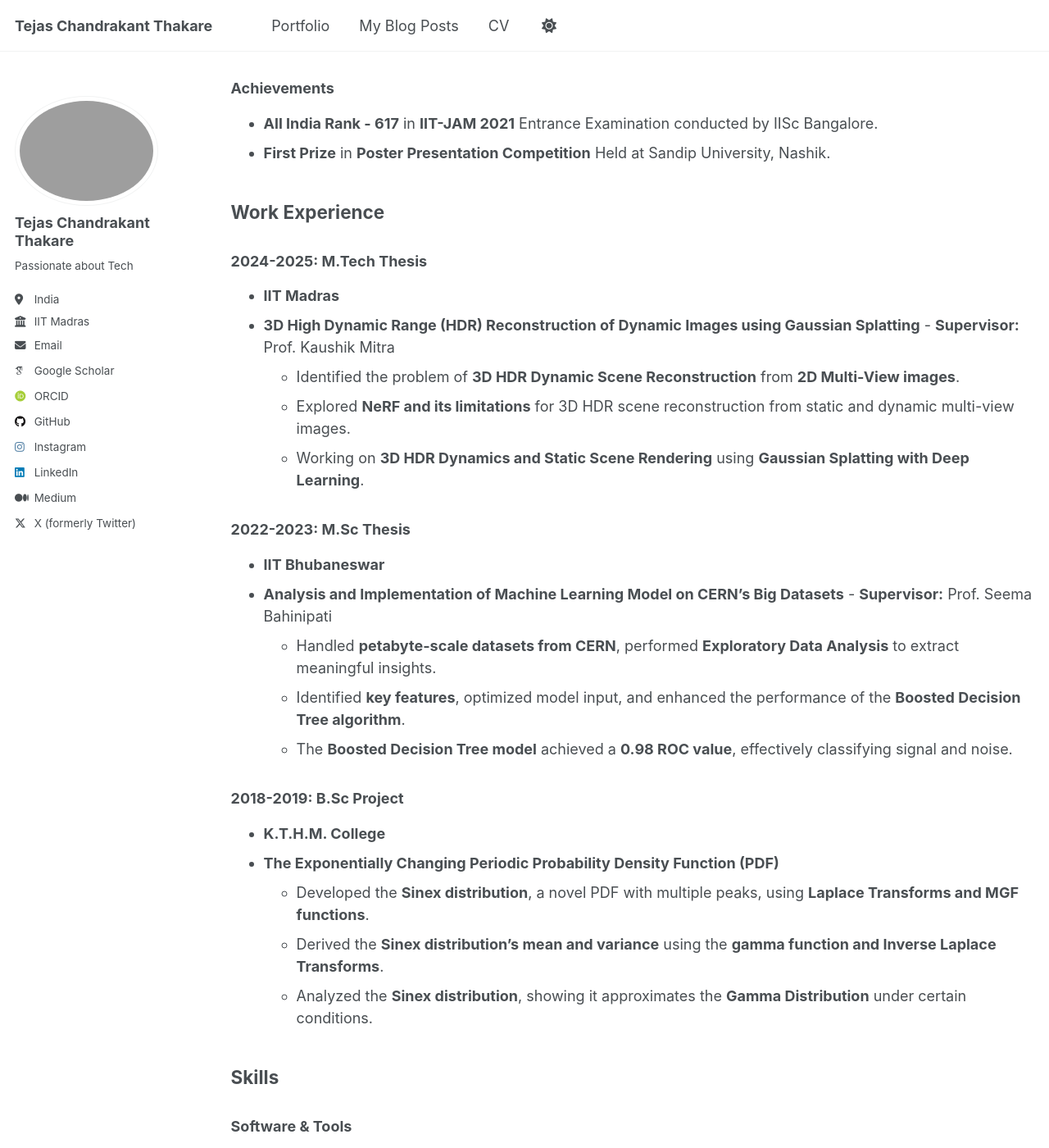
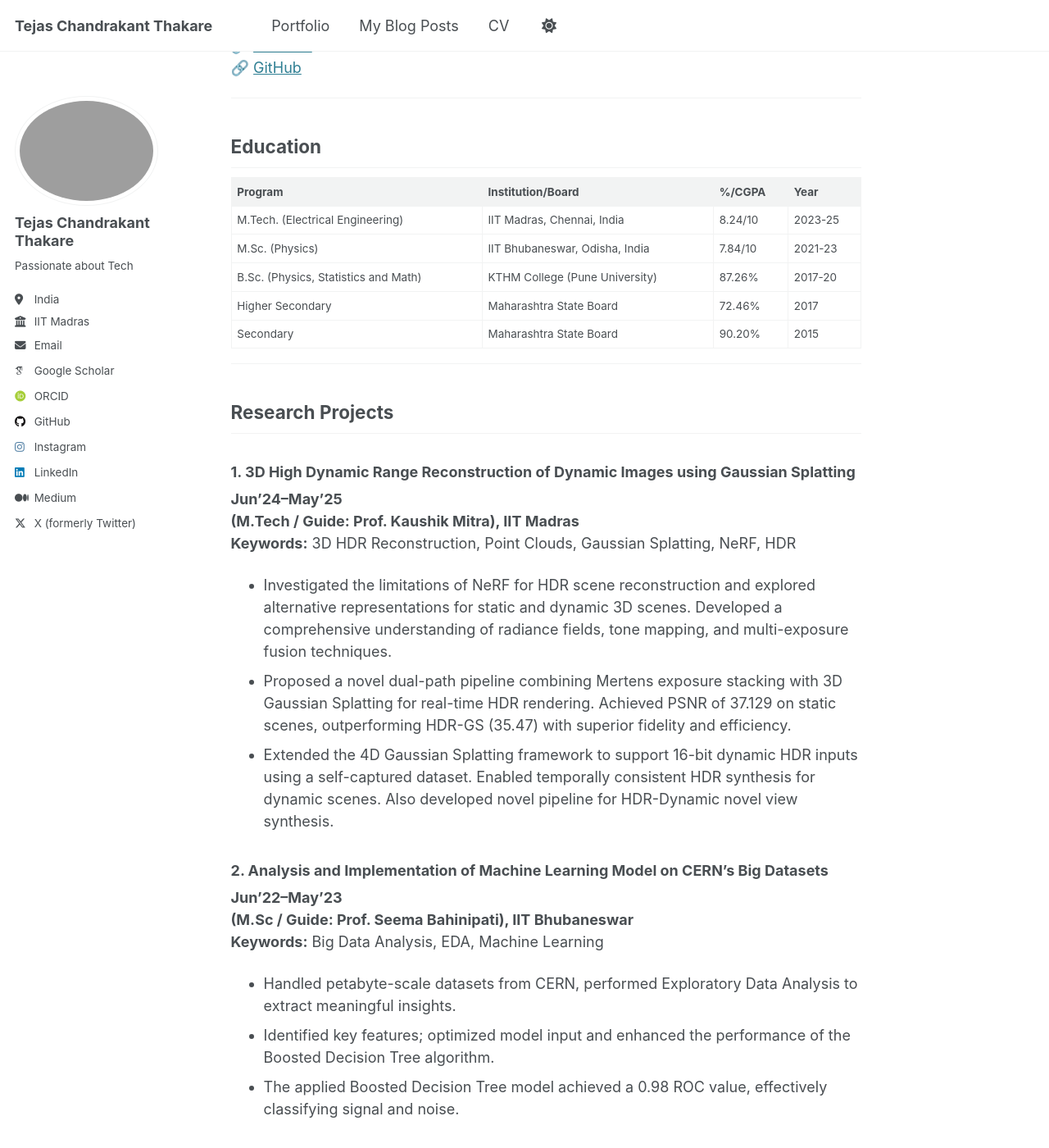
Before and after one commit to TejasCThakare/tejascthakare.github.io, a Jekyll site: the page built from _pages/cv.md, in a window 1280 px wide and 1400 px high, scrolled down 255 px. Shown: the whole window at 82% size. Built offline with Jekyll 4.4.1, drawn with Linux system fonts in a browser that asks for light colours; some web fonts are replaced; our own code applies the rules of GitHub Pages for plain Markdown files; some of the changed text lies outside the part shown.

Commit message:
Update cv.md

```diff
--- a/_pages/cv.md
+++ b/_pages/cv.md
@@ -1,126 +1,137 @@
+# Tejas Chandrakant Thakare
+
+**Indian Institute of Technology Madras**
+Chennai, Tamil Nadu, India
+📞 +91-8796784098
+📧 tejas2iitmadras@gmail.com
+🔗 [LinkedIn](https://www.linkedin.com/in/tejas-t-722758204)
+🔗 [GitHub](https://www.github.com/TejasCThakare)
+
 ---
-layout: archive
-title: "CV"
-permalink: /cv/
-author_profile: true
-redirect_from:
-  - /resume
----
-
-{% include base_path %}
 
 ## Education
 
-* **M.Tech in Electrical Engineering**, Indian Institute of Technology (IIT) Madras, 2023-2025
-* **M.Sc in Physics**, Indian Institute of Technology (IIT) Bhubaneswar, 2021-2023
-* **B.Sc in Physics, Mathematics, and Statistics**, KTHM College (Pune University), 2017-2020
+| Program                                 | Institution/Board                   | %/CGPA   | Year     |
+|-----------------------------------------|-------------------------------------|----------|----------|
+| M.Tech. (Electrical Engineering)        | IIT Madras, Chennai, India          | 8.24/10  | 2023-25  |
+| M.Sc. (Physics)                         | IIT Bhubaneswar, Odisha, India      | 7.84/10  | 2021-23  |
+| B.Sc. (Physics, Statistics and Math)    | KTHM College (Pune University)      | 87.26%   | 2017-20  |
+| Higher Secondary                        | Maharashtra State Board             | 72.46%   | 2017     |
+| Secondary                               | Maharashtra State Board             | 90.20%   | 2015     |
 
+---
 
-### Achievements
-* **All India Rank - 617** in **IIT-JAM 2021** Entrance Examination conducted by IISc Bangalore.
-* **First Prize** in **Poster Presentation Competition** Held at Sandip University, Nashik.
+## Research Projects
 
+### 1. 3D High Dynamic Range Reconstruction of Dynamic Images using Gaussian Splatting
+**Jun’24–May’25**
+**(M.Tech / Guide: Prof. Kaushik Mitra), IIT Madras**
+**Keywords:** 3D HDR Reconstruction, Point Clouds, Gaussian Splatting, NeRF, HDR
 
-## Work Experience
+- Investigated the limitations of NeRF for HDR scene reconstruction and explored alternative representations for static and dynamic 3D scenes. Developed a comprehensive understanding of radiance fields, tone mapping, and multi-exposure fusion techniques.
+- Proposed a novel dual-path pipeline combining Mertens exposure stacking with 3D Gaussian Splatting for real-time HDR rendering. Achieved PSNR of 37.129 on static scenes, outperforming HDR-GS (35.47) with superior fidelity and efficiency.
+- Extended the 4D Gaussian Splatting framework to support 16-bit dynamic HDR inputs using a self-captured dataset. Enabled temporally consistent HDR synthesis for dynamic scenes. Also developed novel pipeline for HDR-Dynamic novel view synthesis.
 
-### 2024-2025: M.Tech Thesis
-* **IIT Madras**
-* **3D High Dynamic Range (HDR) Reconstruction of Dynamic Images using Gaussian Splatting** - **Supervisor:** Prof. Kaushik Mitra
-  - Identified the problem of **3D HDR Dynamic Scene Reconstruction** from **2D Multi-View images**.
-  - Explored **NeRF and its limitations** for 3D HDR scene reconstruction from static and dynamic multi-view images.
-  - Working on **3D HDR Dynamics and Static Scene Rendering** using **Gaussian Splatting with Deep Learning**.
+### 2. Analysis and Implementation of Machine Learning Model on CERN’s Big Datasets
+**Jun’22–May’23**
+**(M.Sc / Guide: Prof. Seema Bahinipati), IIT Bhubaneswar**
+**Keywords:** Big Data Analysis, EDA, Machine Learning
 
-### 2022-2023: M.Sc Thesis
-* **IIT Bhubaneswar**
-* **Analysis and Implementation of Machine Learning Model on CERN’s Big Datasets** - **Supervisor:** Prof. Seema Bahinipati
-  - Handled **petabyte-scale datasets from CERN**, performed **Exploratory Data Analysis** to extract meaningful insights.
-  - Identified **key features**, optimized model input, and enhanced the performance of the **Boosted Decision Tree algorithm**.
-  - The **Boosted Decision Tree model** achieved a **0.98 ROC value**, effectively classifying signal and noise.
+- Handled petabyte-scale datasets from CERN, performed Exploratory Data Analysis to extract meaningful insights.
+- Identified key features; optimized model input and enhanced the performance of the Boosted Decision Tree algorithm.
+- The applied Boosted Decision Tree model achieved a 0.98 ROC value, effectively classifying signal and noise.
 
-### 2018-2019: B.Sc Project
-* **K.T.H.M. College**
-* **The Exponentially Changing Periodic Probability Density Function (PDF)**
-  - Developed the **Sinex distribution**, a novel PDF with multiple peaks, using **Laplace Transforms and MGF functions**.
-  - Derived the **Sinex distribution’s mean and variance** using the **gamma function and Inverse Laplace Transforms**.
-  - Analyzed the **Sinex distribution**, showing it approximates the **Gamma Distribution** under certain conditions.
+### 3. The Exponentially Changing Periodic Probability Density Function (PDF)
+**Nov’18–Mar’19**
+**(B.Sc), K.T.H.M. College**
+**Keywords:** Probability Distribution, Mathematical Statistics
 
-## Skills
+- Developed the Sinex distribution, a novel PDF with multiple peaks, using Laplace Transforms and MGF functions.
+- Derived the Sinex distribution’s mean and variance using the gamma function and Inverse Laplace Transforms.
+- Analyzed the Sinex distribution, showing it approximates the Gamma Distribution under certain conditions.
 
-### Software & Tools
-* Microsoft Excel, Microsoft PowerPoint, Microsoft Word, Power BI
-
-### Programming Languages
-* Python, SQL, C++, MATLAB
-
-### Libraries & Frameworks
-* Pandas, NumPy, Matplotlib, TensorFlow, Scikit-Learn, PyTorch, Keras, NLTK, spaCy, OpenCV
+---
 
 ## Personal Projects
 
-### **Lung Cancer Detection Using CNN**
-* Developed a **CNN for lung cancer classification**, achieving **92% validation accuracy** on microscopic lung images.
-* Achieved **97%, 87%, and 91% F1-scores** for three lung cancer types, demonstrating strong model performance.
-* Boosted efficiency with **regularization & augmentation**, achieving **92% macro-average precision, recall, & F1-score**.
+### Attention-Guided Hybrid Retinex for Low-Light Image Enhancement
+**Keywords:** Image Enhancement, Image Restoration, Vision (Targeted for publication)
+- Designed a deep learning model that enhances dark, low-light images via Retinex-based decomposition, illumination relighting, and fusion.
+- Integrated attention-guided illumination refinement and multi-scale residual learning for adaptive brightness correction and texture, color preservation.
+- Achieved 21+ PSNR and 0.8+ SSIM on LOL-v1 with a full PyTorch pipeline for training, inference, evaluation, and visual diagnostics.
 
-### **Autocorrect System**
-* Engineered an **autocorrect system** that enhances **text accuracy and user experience** by suggesting correct words.
-* Increased **data processing efficiency by 15%** by developing a **scalable Python script** for handling large text files.
-* Devised a **word variant production method** to provide accurate spelling corrections by generating possible words.
+### GAN-Based Multi-Exposure Prediction for HDR Imaging
+**Keywords:** Generative Model, Deep Learning, CNN, HDR
+- Developed a GAN-based model to predict a full 5-level multi-exposure image stack from a single LDR input.
+- Designed a convolutional encoder–decoder generator to synthesize photorealistic exposure variations that simulate real-world camera bracketing.
+- Integrated a PatchGAN-style discriminator to assess global structure and local texture consistency.
 
-### **Movie Recommendation System**
-* Built a **content-based movie recommendation system** using **4,800+ movies** to provide personalized suggestions.
-* Carried out **data pre-processing and feature engineering** on text and numerical data, improving accuracy.
-* System retrieves and ranks the **top 10 similar movies** using a similarity matrix, enhancing the user experience.
+### Lung Cancer Detection Using CNN
+**Keywords:** Classification, Medical Imaging, CNN
+- Developed a CNN for lung cancer classification, achieving 92% validation accuracy.
+- Achieved 97%, 87%, and 91% F1-scores for three lung cancer types.
+- Boosted efficiency with regularization & augmentation, achieving 92% macro-average precision, recall, & F1-score.
 
-### **Chatbot Creation**
-* Designed a **Chatbot model** using **TensorFlow and Keras**, achieving **over 94% accuracy** in intent classification.
-* Mapped **user input patterns** to specific intents using a **JSON-based dataset**, enabling content-aware responses.
-* Trained the model using **embeddings, pooling, and dense layers**, with **tokenizer and sequence padding**.
+### Autocorrect System
+**Keywords:** NLP, Text Processing
+- Engineered an autocorrect system that enhances text accuracy and user experience by suggesting correct words.
+- Increased data processing efficiency by 15% by developing a scalable Python script for handling large text files.
+- Devised a word variant production method to provide accurate spelling corrections.
+
+### Movie Recommendation System
+**Keywords:** Data Preprocessing, Recommender Systems
+- Built a content-based movie recommendation system using 4,800+ movies.
+- Performed data pre-processing and feature engineering on text and numerical data.
+- System retrieves and ranks the top 10 similar movies using a similarity matrix.
+
+### Chatbot Creation
+**Keywords:** Intent Classification, Text Embeddings
+- Designed a Chatbot model using TensorFlow and Keras, achieving over 94% accuracy.
+- Mapped user input patterns to specific intents using a JSON-based dataset.
+- Trained the model using embeddings, pooling, and dense layers, with tokenizer and sequence padding.
+
+---
 
 ## Relevant Coursework
 
 ### IIT Madras
-* Pattern Recognition and Machine Learning (PRML)
-* Natural Language Processing
-* Data Analysis & Visualization in R/Python/SQL (DAV)
-* Probability Foundations for Electrical Engineers
-* Computational Photography
-* Image Signal Processing (ISP)
+- Pattern Recognition and Machine Learning (PRML)
+- Natural Language Processing
+- Data Analysis & Visualization in R/Python/SQL (DAV)
+- Probability Foundations for Electrical Engineers
+- Computational Photography
+- Image Signal Processing (ISP)
 
-### Online/Other Courses
-* Data Structures and Algorithms in Python (Udemy)
-* Computer Vision with OpenCV and Deep Learning (Udemy)
-* Machine Learning, Data Science, and Deep Learning (Udemy)
-* Data-Driven Astronomy (University of Sydney, Coursera)
-* Linear Algebra (B.Sc. + M.Sc. Course)
-* Atomistic Simulations with Python (M.Sc. Course)
-
-## Course Projects
-
-### **Pattern Recognition and Machine Learning (PRML)**
-* Built Classification models like **Naive Bayes Classifier, KNN Classifier, Logistic Regression & Random Forest**.
-* Implemented **Ridge Regression, Lasso Regression, K-Means Clustering, PCA, DBSCAN, and Gaussian Mixture Model (GMM)**.
-
-### **Image Signal Processing (ISP)**
-* Executed various **Image Processing tasks in Python**, such as:
-  - **Geometric Transformations**
-  - **Image Mosaicing**
-  - **Shape From Focus**
-  - **Blurring (Space-Variant and Invariant)**
-  - **Otsu’s Thresholding**
-  - **Occlusion Detection**
-
-### **Data Analysis & Visualization (DAV)**
-* Built a **Neural Network from Scratch** for **handwritten digit recognition** achieving **87% train and 86% test accuracy**.
-
-### **Atomistic Simulations (AS)**
-* Wrote **Python Scripts** from scratch for **creating constrained coordinates** of **water and gas molecules** for visualization.
-
-## Service and Leadership
-
-* **Student Placement Coordinator:** Managed placement season for **200+ students** at IIT Bhubaneswar.
-* **Assistant Coordinator, Counseling Service Team:** Guided **80+ freshers** on campus at IIT Bhubaneswar.
-* **Teaching Assistance** for **Modern Computer Vision** course by Prof. Kaushik Mitra , IIT Madras
-
+### Online Coursework
+- Data Structures and Algorithms in Python
+- Computer Vision with OpenCV and Deep Learning
+- Machine Learning, Data Science and Deep Learning
+- Data-Driven Astronomy (University of Sydney)
 
 ---
+
+## Technical Skills
+
+- **Programming Languages:** Python, SQL, C++, MATLAB
+- **Libraries:** NumPy, Pandas, Matplotlib, TensorFlow
+- **Deep Learning & ML:** Scikit-Learn, PyTorch, Keras
+- **Tools:** MS Excel, PowerPoint, Word, Power BI
+- **NLP & Vision:** NLTK, spaCy, OpenCV, Pillow, scikit-image, imageio
+
+---
+
+## Positions of Responsibility
+
+- **Teaching Assistant:** Designed quizzes and assignments for *Modern Computer Vision* course; supported 100+ students.
+- **Student Placement Coordinator:** Coordinated placement season at IIT Bhubaneswar for 200+ students.
+- **Assistant Coordinator, Counseling Service Team:** Guided over 80+ freshers on-campus at IIT Bhubaneswar.
+
+---
+
+## Achievements / Awards
+
+- **All India Rank - 617** in **IIT-JAM 2021** (conducted by IISc Bangalore)
+- **First Prize** in **Poster Presentation Competition** held at Sandip University, Nashik
+- **Published 3 Scientific Articles** during B.Sc.
+
+---
```
